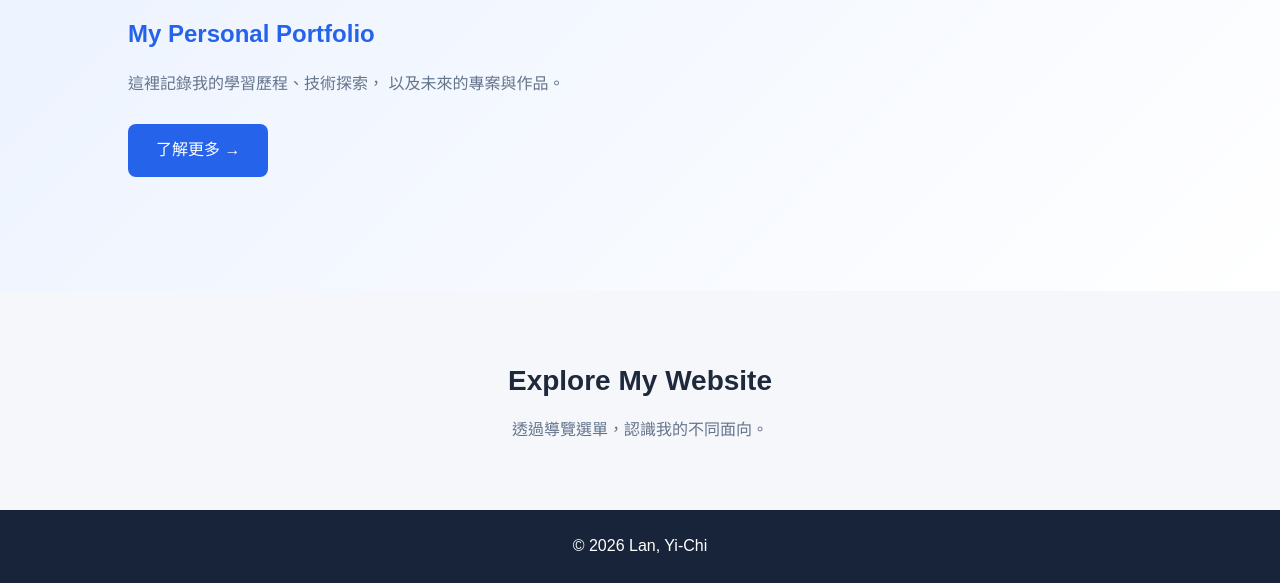
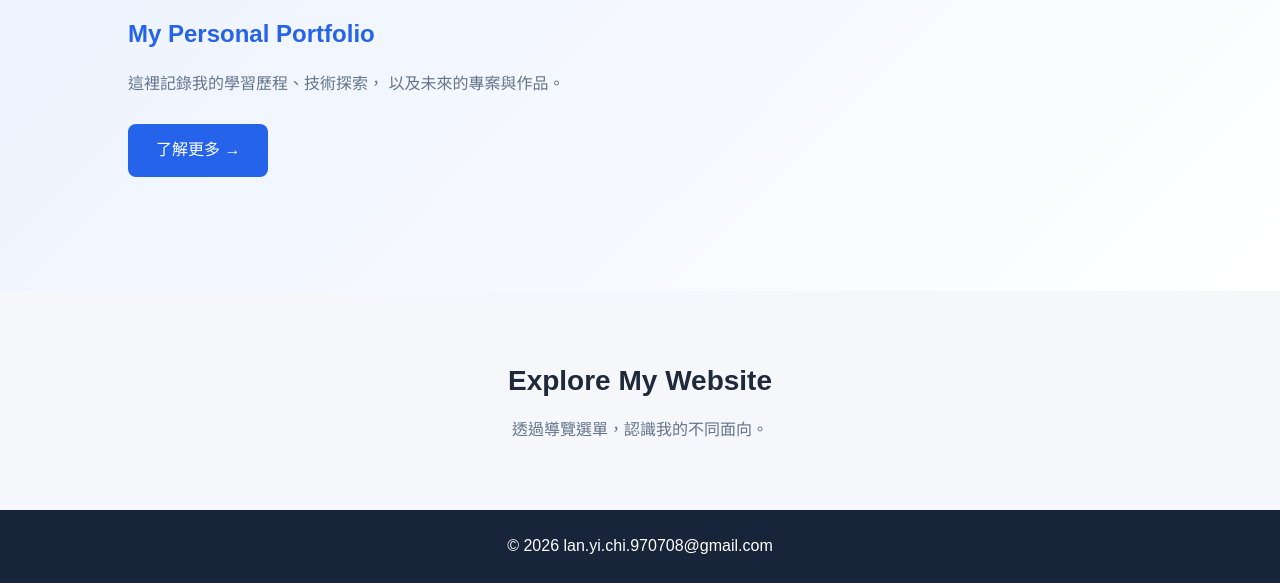
Before and after one commit to yclanhub/yclan, a plain HTML site: page index.html in a window 1280 px wide. Shown: the part 309-892 px from the top of the page. Drawn offline with Linux system fonts and the light colour scheme.

Commit message:
Update index.html

```diff
--- a/index.html
+++ b/index.html
@@ -43,7 +43,7 @@
     </main>
 
     <footer>
-        <p>© 2026  Lan, Yi-Chi</p>
+        <p>© 2026 lan.yi.chi.970708@gmail.com</p>
     </footer>
 
     <script src="script.js"></script>
```
